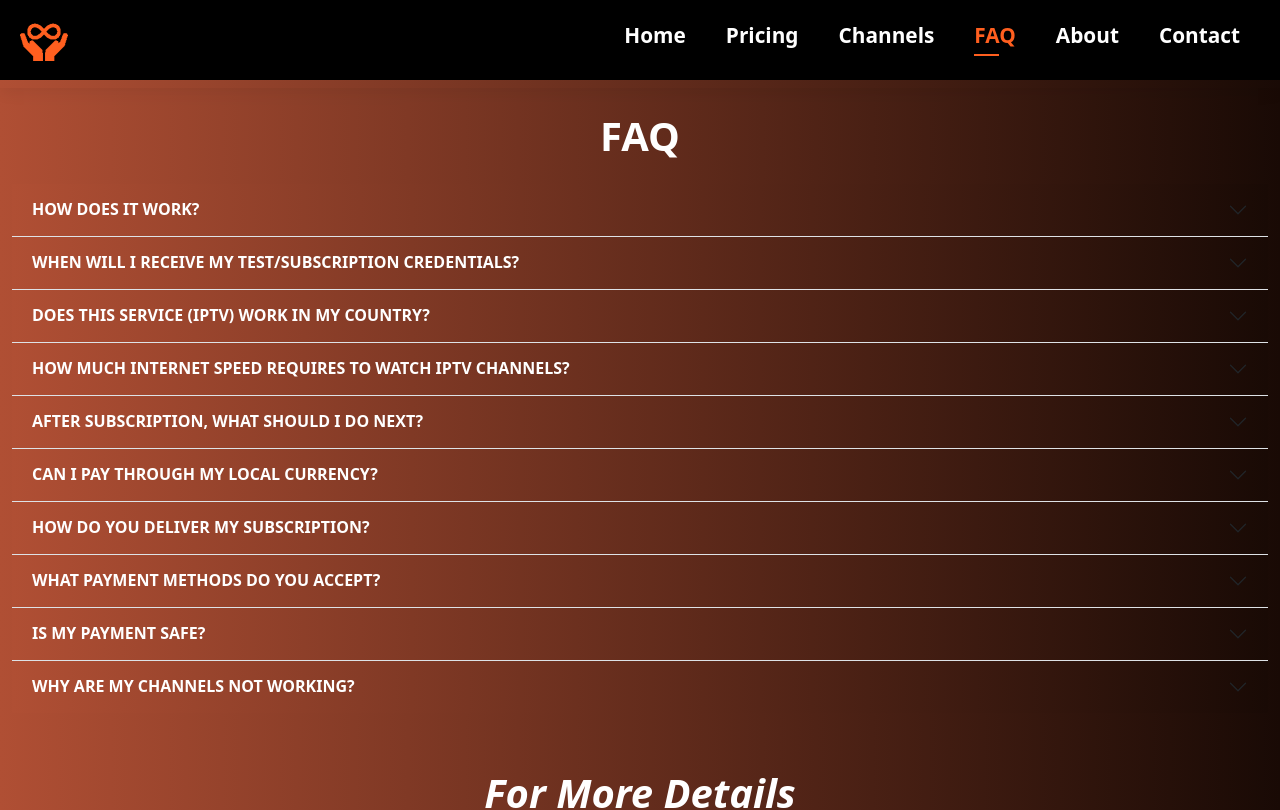
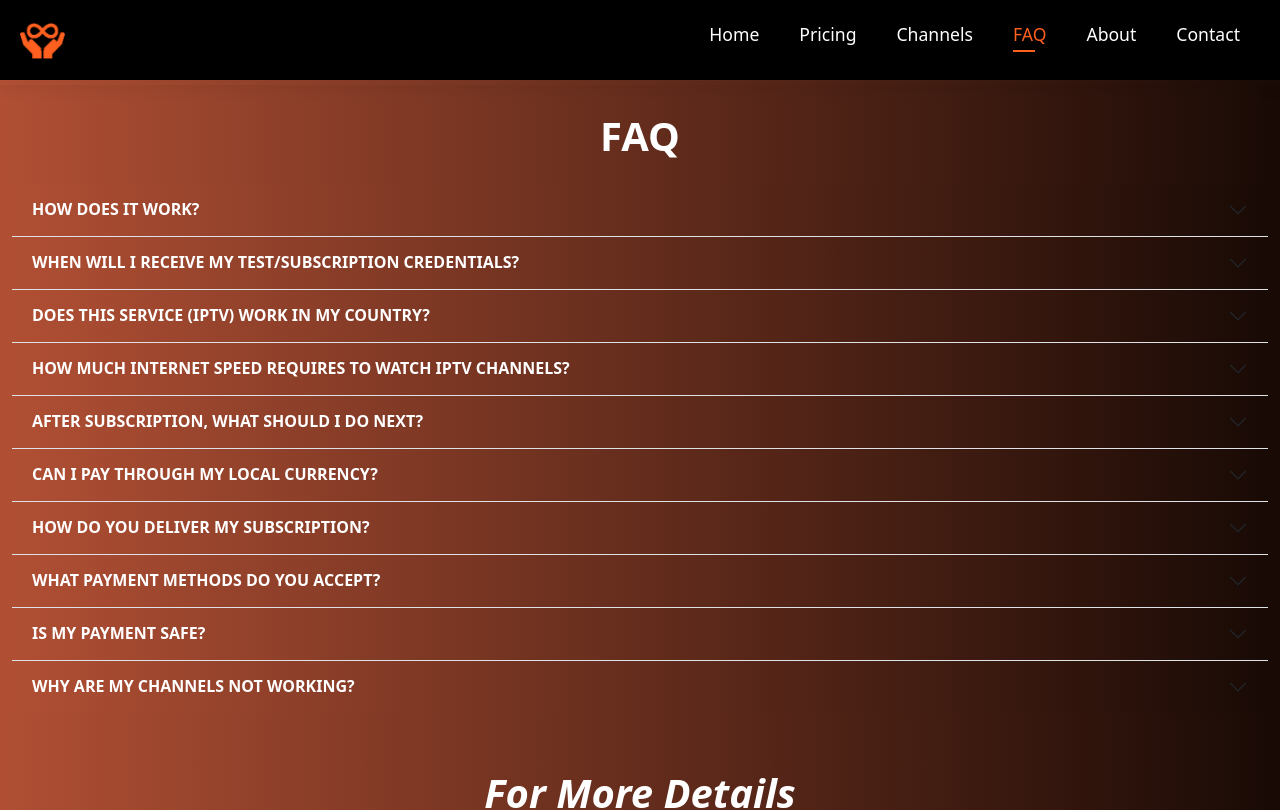
Before and after one commit to mohovic0/projectiptv, a Next.js app: page /faq in a window 1280 px wide. Shown: the top 810 px of the page. Built offline with nearby package versions, Linux system fonts and the light colour scheme.

Commit message:
changing menu

```diff
--- a/components/PersoNav.module.css
+++ b/components/PersoNav.module.css
@@ -28,8 +28,8 @@
 
 #nav_list li a {
     text-decoration: none;
-    font-size: 1.3rem;
-    font-weight: 600;
+    font-size: 1.1rem;
+    font-weight: 500;
     color: white;
     transition: 0.3s ease-in-out;
 }
@@ -91,7 +91,7 @@
     }
     #icon_mobile  {
         display: block;
-        width: 28px;
+        width: 35px;
     }
 
 }
--- a/components/persoNav.js
+++ b/components/persoNav.js
@@ -24,8 +24,8 @@ const PersoNav = () =>  {
                     priority
                     src={logo}
                     alt="logo"
-                    width={48}
-                    height={48}
+                    width={45}
+                    height={45}
                 />
             </Link>
 
--- a/pages/Home.module.css
+++ b/pages/Home.module.css
@@ -39,7 +39,7 @@
     border-radius: 20px;
     border: none;
     transition: all 0.2s;
-    padding : 7px 24px 7px 24px ;
+    padding : 5px 20px 5px 20px ;
     margin-left: 30px;
 
 }
@@ -60,7 +60,7 @@
     letter-spacing: 1px;
 }
 .btn1:hover{
-    transform: translateY(0) scale(0.92);
+    transform: translateY(0) scale(0.99);
     background-color: #fb9b50;
     border: none;
 }
--- a/pages/index.js
+++ b/pages/index.js
@@ -134,7 +134,7 @@ export default function Home() {
               <div className={` mb-5 ${styles.divcard}`}><Card sub='Subscription'  mois = '3' price='19.99' id='64e4013f2de52' /></div>
               <div className={` mb-5 ${styles.divcard}`}><Card sub='Subscription'  mois = '6' price='29.99' id='64e40104f2f95' /></div>
               <div className={` mb-5 ${styles.divcard}`}><Card sub='Subscription'  mois = '12' price='49.99' id='64e3e7d83a767'/></div>
-              <div className={` mb-5 ${styles.divcard}`}><Card sub='Premium'  mois = '12' price='79.99' id='652878f95473a'/></div>
+              <div className={` mb-5 ${styles.divcard}`}><Card sub='Subscription'  mois = '24' price='79.99' id='652878f95473a'/></div>
           </div>
 
       </section>
--- a/pages/pricing/index.js
+++ b/pages/pricing/index.js
@@ -37,7 +37,7 @@ function Pricing() {
           <div className={`${styles.menbackgound}`}></div>
 
           <section className={`container-fluid pt-5 pb-2 ${styles.section1}`}>
-                <h1 className="fs-1 fw-bolder text-black pt-5 text-white mt-3 text-center mb-4">Pricing</h1>
+                <h1 className="fs-1 fw-bolder text-black pt-5 text-white mt-3 text-center mb-4">Pricing Plans</h1>
 
                 <h3 className='container' style={{color : "#FAF5E9"}}>Irresistible Prices</h3>
                 <p className='container' style={{color : "#FAF5E9"}} >
@@ -49,7 +49,7 @@ function Pricing() {
                     <div className={` mb-5 ${styles.divcard}`}><Card sub='Subscription'  mois = '3' price='19.99' id='64e4013f2de52' /></div>
                     <div className={` mb-5 ${styles.divcard}`}><Card sub='Subscription'  mois = '6' price='29.99' id='64e40104f2f95' /></div>
                     <div className={` mb-5 ${styles.divcard}`}><Card sub='Subscription'  mois = '12' price='49.99' id='64e3e7d83a767'/></div>
-                    <div className={` mb-5 ${styles.divcard}`}><Card sub='Premium'  mois = '12' price='79.99' id='64e3e7d83a767'/></div>
+                    <div className={` mb-5 ${styles.divcard}`}><Card sub='Subscription'  mois = '24' price='79.99' id='64e3e7d83a767'/></div>
                 </div>
           </section>
 
```
